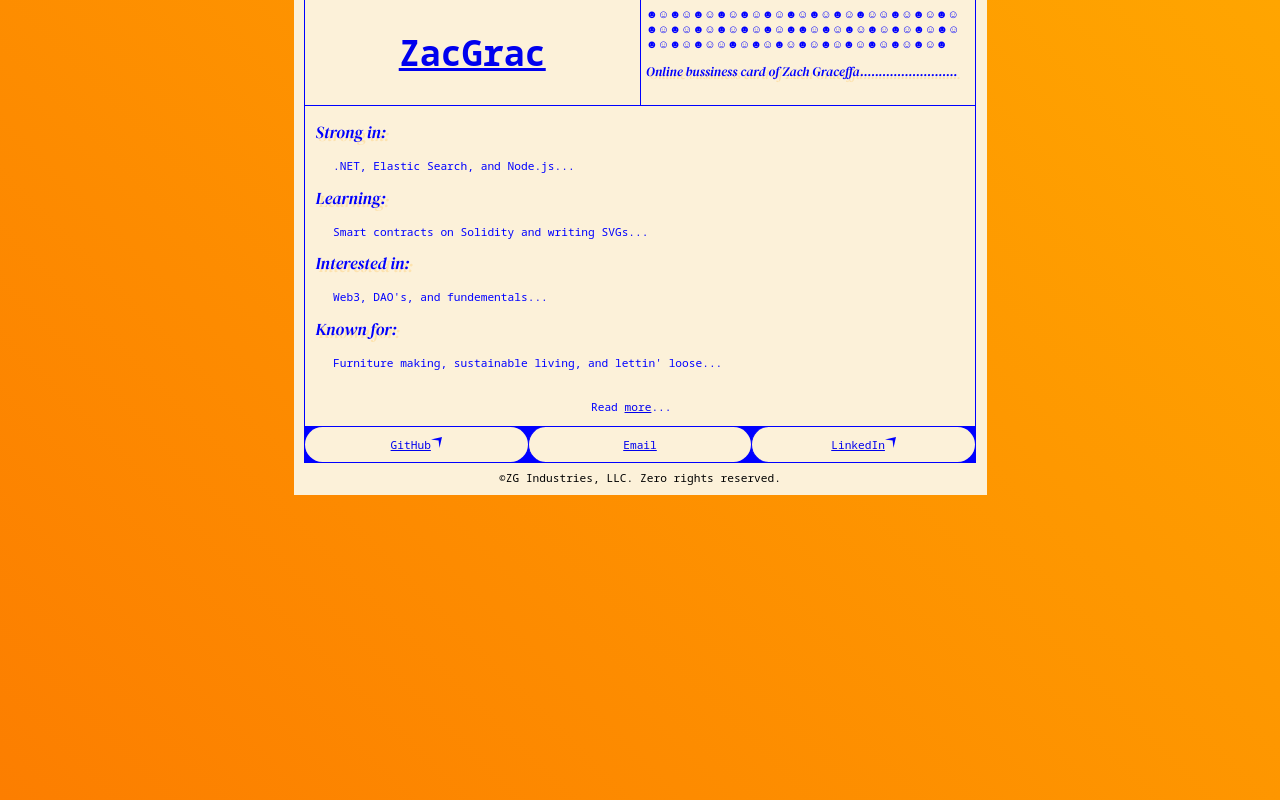
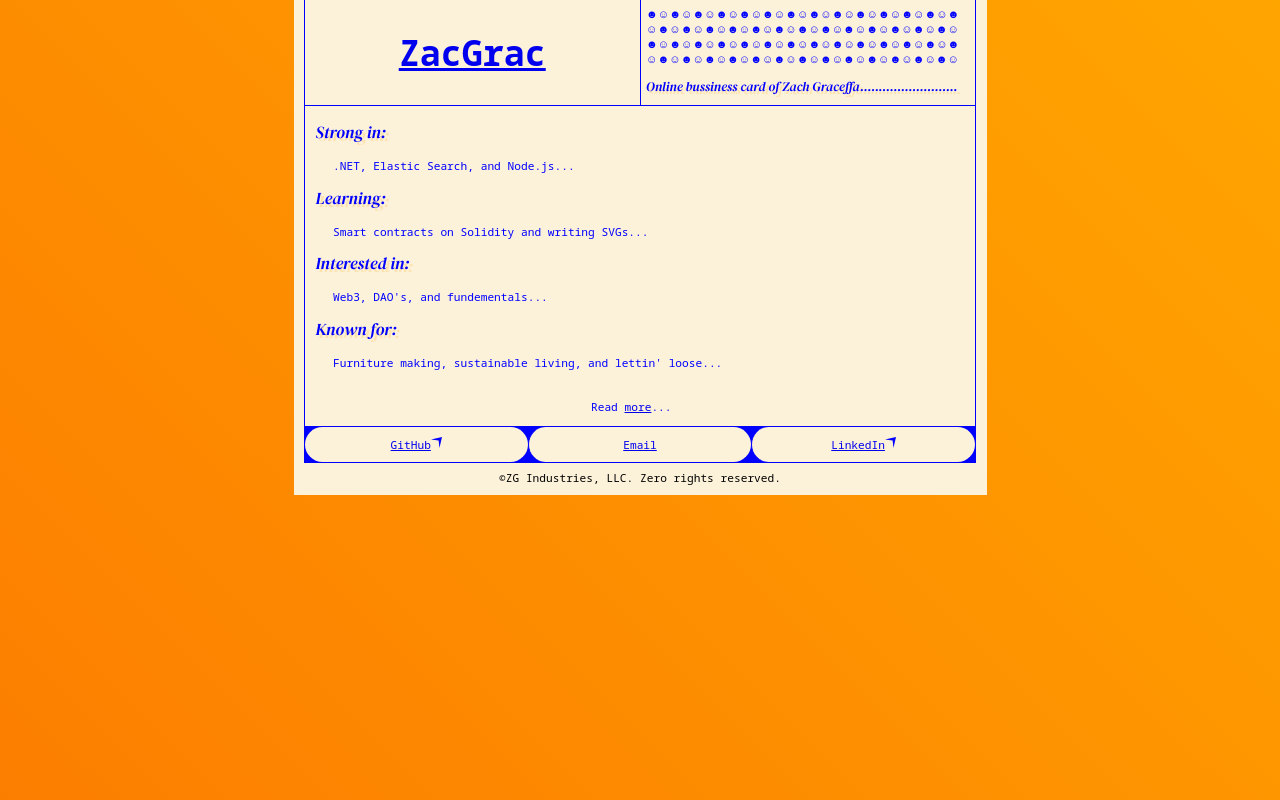
Before and after one commit to ZachGraceffa/zacgrac.net, a plain HTML site: page index.html in a window 1280 px wide. Drawn offline with Linux system fonts and the light colour scheme.

Commit message:
Deployment about-me-2022-01-02T01:48:33.145Z

```diff
--- a/index.html
+++ b/index.html
@@ -43,7 +43,7 @@
                 </section>
                 <section>
                     <div>
-                        <p>☻☺☻☺☻☺☻☺☻☺☻☺☻☺☻☺☻☺☻☺☺☻☺☻☺☻☺☻☺☻☺☻☺☻☺☻☺☻☺☻☻☺☻☺☻☺☻☺☻☺☻☺☻☺☻☺☻☺☻☺☺☻☺☻☺☻☺☻☺☻☺☻☺☻☺☻☺☻☺☻</p>
+                        <p>☻☺☻☺☻☺☻☺☻☺☻☺☻☺☻☺☻☺☻☺☻☺☻☺☻☺☻ ☺☻☺☻☺☻☺☻☺☻☺☻☺☻☺☻☺☻☺☻☺☻☺☻☺☻☺ ☻☺☻☺☻☺☻☺☻☺☻☺☻☺☻☺☻☺☻☺☻☺☻☺☻☺☻ ☺☻☺☻☺☻☺☻☺☻☺☻☺☻☺☻☺☻☺☻☺☻☺☻☺☻☺</p>
                     </div>
                     <div>
                         <h3>Online bussiness card of Zach Graceffa..........................</h3>
```
